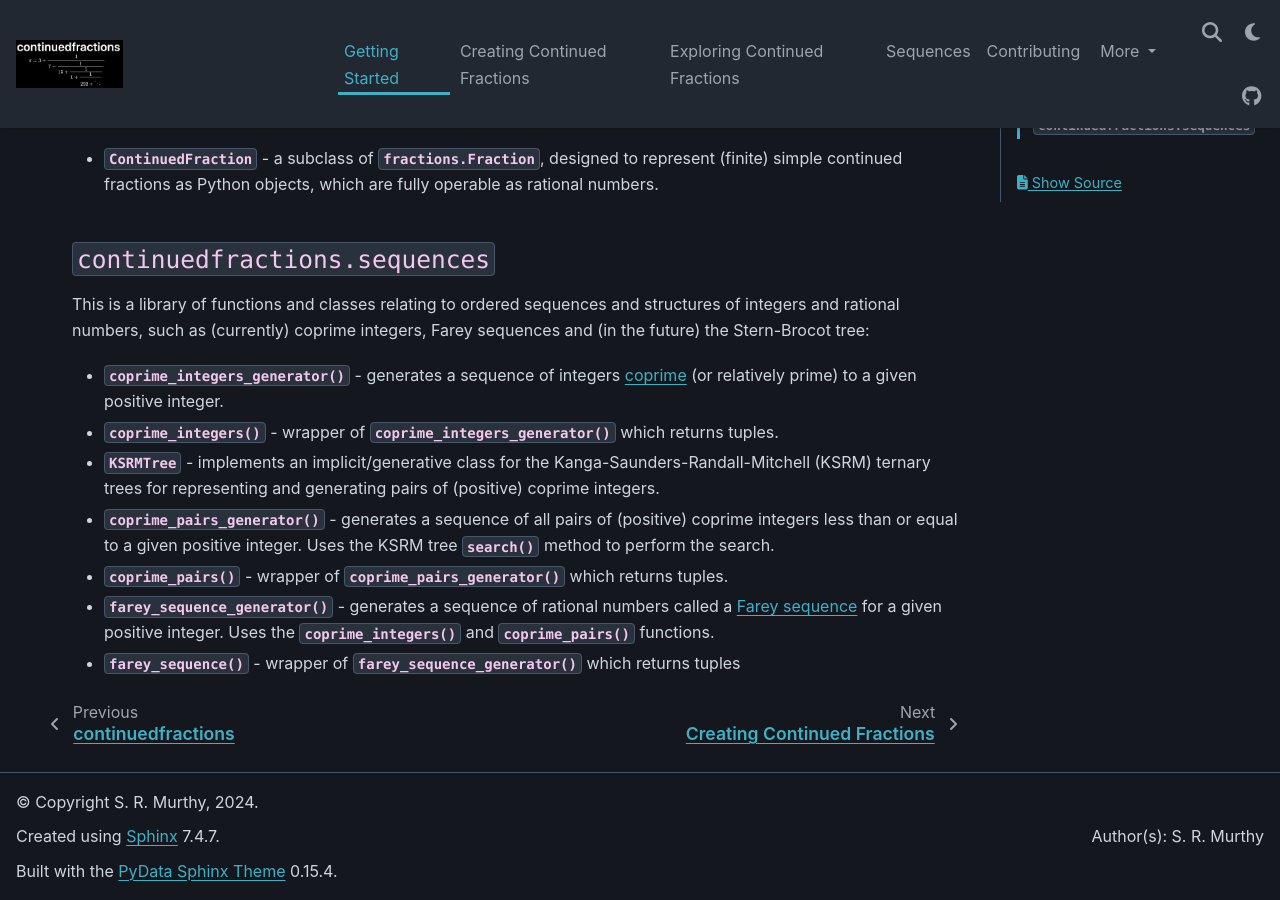
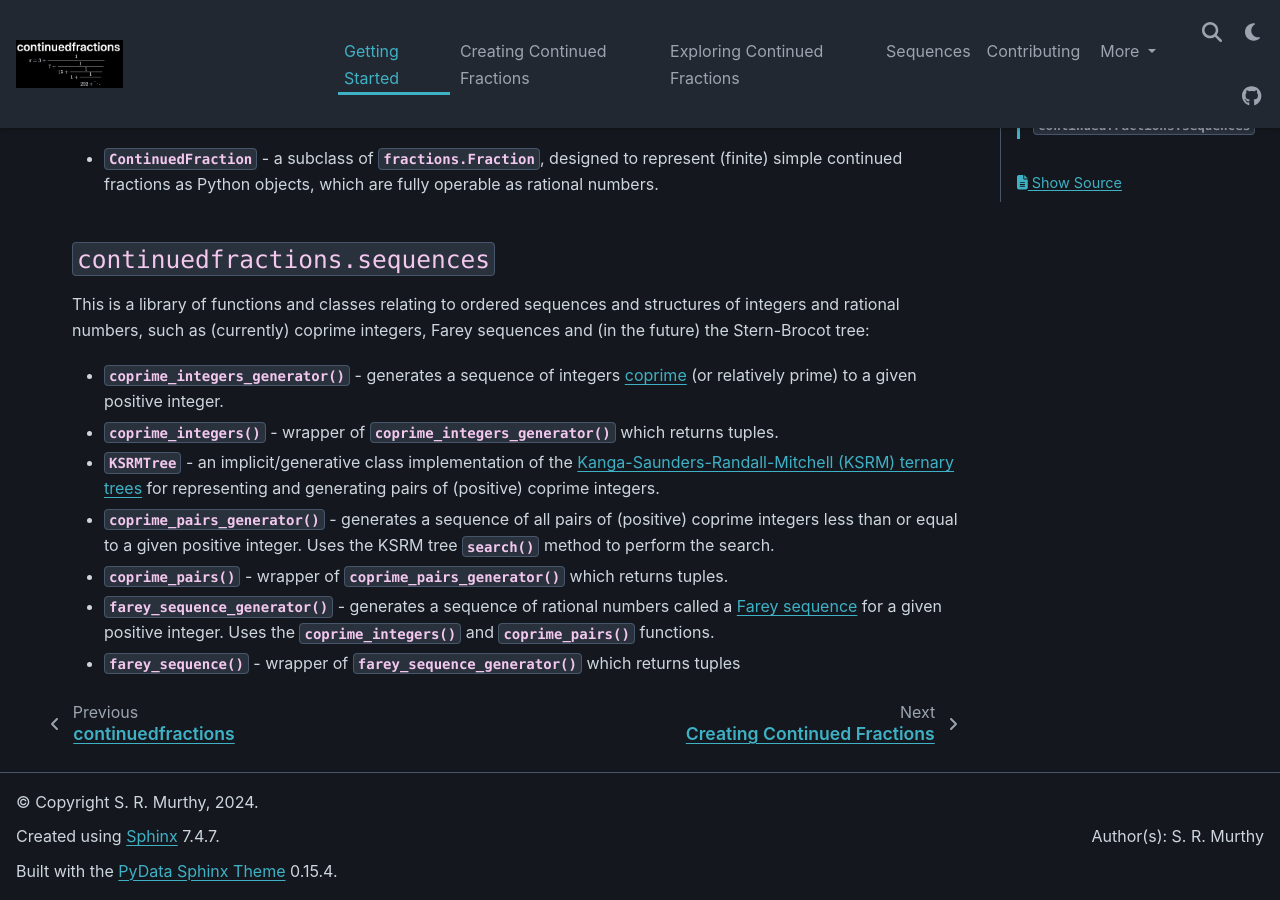
Before and after one commit to sr-murthy/continuedfractions, a Sphinx documentation site: the page built from docs/sources/getting-started.rst, in a window 1280 px wide and 900 px high, scrolled down 1579 px. Built offline with Sphinx 7.4.7 and the PyData theme 0.15.4, drawn with Linux system fonts in a browser that asks for light colours; nearby versions of some CDN libraries.

Commit message:
docs: tweaks in getting started docs

```diff
--- a/docs/sources/getting-started.rst
+++ b/docs/sources/getting-started.rst
@@ -41,7 +41,7 @@
 .. _getting-started.package-structure.continuedfractions_lib:
 
 ``continuedfractions.lib``
-++++++++++++++++++++++++++
+--------------------------
 
 This is a library of standalone functions:
 
@@ -58,7 +58,7 @@
 .. _getting-started.package-structure.continuedfractions_continuedfraction:
 
 ``continuedfractions.continuedfraction``
-++++++++++++++++++++++++++++++++++++++++
+----------------------------------------
 
 This is a library containing a single main class:
 
@@ -67,13 +67,13 @@
 .. _getting-started.package-structure.continuedfractions_sequences:
 
 ``continuedfractions.sequences``
-++++++++++++++++++++++++++++++++
+--------------------------------
 
 This is a library of functions and classes relating to ordered sequences and structures of integers and rational numbers, such as (currently) coprime integers, Farey sequences and (in the future) the Stern-Brocot tree:
 
 - :py:func:`~continuedfractions.sequences.coprime_integers_generator` - generates a sequence of integers `coprime <https://en.wikipedia.org/wiki/Coprime_integers>`_ (or relatively prime) to a given positive integer.
 - :py:func:`~continuedfractions.sequences.coprime_integers` - wrapper of :py:func:`~continuedfractions.sequences.coprime_integers_generator` which returns tuples.
-- :py:class:`~continuedfractions.sequences.KSRMTree` - implements an implicit/generative class for the Kanga-Saunders-Randall-Mitchell (KSRM) ternary trees for representing and generating pairs of (positive) coprime integers.
+- :py:class:`~continuedfractions.sequences.KSRMTree` - an implicit/generative class implementation of the :ref:`Kanga-Saunders-Randall-Mitchell (KSRM) ternary trees <sequences.ksrm-trees>` for representing and generating pairs of (positive) coprime integers.
 - :py:func:`~continuedfractions.sequences.coprime_pairs_generator` - generates a sequence of all pairs of (positive) coprime integers less than or equal to a given positive integer. Uses the KSRM tree :py:meth:`~continuedfractions.sequences.KSRMTree.search` method to perform the search.
 - :py:func:`~continuedfractions.sequences.coprime_pairs` - wrapper of :py:func:`~continuedfractions.sequences.coprime_pairs_generator` which returns tuples.
 - :py:func:`~continuedfractions.sequences.farey_sequence_generator` - generates a sequence of rational numbers called a `Farey sequence <https://en.wikipedia.org/wiki/Farey_sequence>`_ for a given positive integer. Uses the :py:func:`~continuedfractions.sequences.coprime_integers` and :py:func:`~continuedfractions.sequences.coprime_pairs` functions.
```
